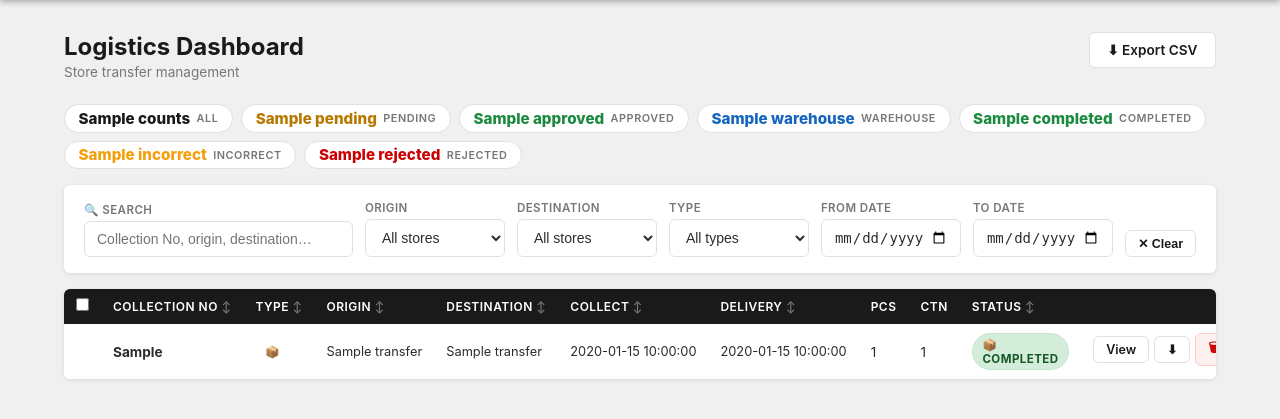
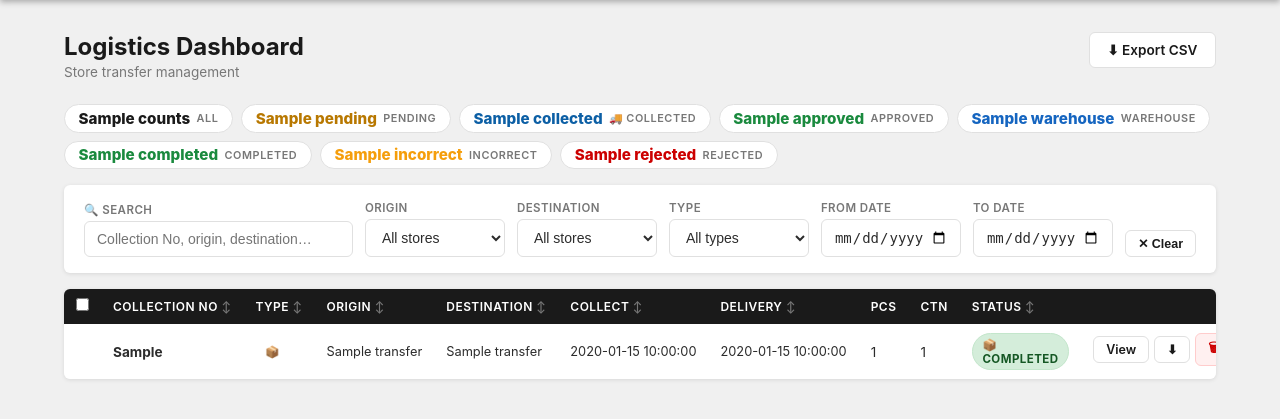
Before and after one commit to JoaoAAMata/dashboard-logistic, a FastAPI app: template portal/templates/logistics.html in a window 1280 px wide. Shown: the part 52-471 px from the top of the page. Run offline with FastAPI, Linux system fonts and the light colour scheme; the template is opened without the code that fills it: most values are stand-ins (such as "Sample title", 1, 10 or a date in 2020).

Commit message:
feat: store can mark transfer as collected by transporter
- New status 'collected': store clicks button when transporter picks up items
- Button '🚚 Transporter Collected' appears on PENDING transfers in store dashboard
- Confirms with dialog before submitting; shows success alert after
- Logistics dashboard: new 'Collected' filter pill with blue count badge
- Transfer detail: shows 'Collected by transporter' status banner; approve/reject still available
- Only the originating store can mark their own pending transfer as collected

Co-Authored-By: Claude Sonnet 4.6 <noreply@anthropic.com>

```diff
--- a/portal/main.py
+++ b/portal/main.py
@@ -296,6 +296,7 @@ async def logistics_dashboard(request: Request, status: str = ""):
     counts = {
         "all":       len(all_transfers),
         "pending":   sum(1 for t in all_transfers if t["status"] == "pending"),
+        "collected": sum(1 for t in all_transfers if t["status"] == "collected"),
         "approved":  sum(1 for t in all_transfers if t["status"] == "approved"),
         "warehouse": sum(1 for t in all_transfers if t["status"] == "warehouse"),
         "rejected":  sum(1 for t in all_transfers if t["status"] == "rejected"),
@@ -406,6 +407,21 @@ async def reject(request: Request, tid: int, reason: str = Form("")):
         return RedirectResponse("/login")
     database.update_transfer_status(tid, "rejected", reason)
     return RedirectResponse(f"/logistics/transfer/{tid}?rejected=1", status_code=302)
+
+
+@app.post("/store/transfer/{tid}/mark-collected")
+async def store_mark_collected(request: Request, tid: int):
+    """Store confirms the transporter has collected the items."""
+    s = get_session(request)
+    if not s or s["is_admin"] or s.get("is_transporter"):
+        return RedirectResponse("/login")
+    # Only allow if transfer belongs to this store and is still pending
+    transfer = database.get_transfer_detail(tid)
+    if not transfer or transfer["from_store_id"] != s["store_id"]:
+        return RedirectResponse("/store")
+    if transfer["status"] == "pending":
+        database.update_transfer_status(tid, "collected")
+    return RedirectResponse("/store?collected=1", status_code=302)
 
 
 @app.post("/store/transfer/{tid}/receipt")
--- a/portal/templates/logistics.html
+++ b/portal/templates/logistics.html
@@ -21,6 +21,10 @@
   <a href="/logistics?status=pending" class="status-pill pill-pending {% if active_filter == 'pending' %}pill-active{% endif %}">
     <span class="pill-count">{{ counts.pending }}</span>
     <span class="pill-label">Pending</span>
+  </a>
+  <a href="/logistics?status=collected" class="status-pill pill-collected {% if active_filter == 'collected' %}pill-active{% endif %}">
+    <span class="pill-count">{{ counts.collected }}</span>
+    <span class="pill-label">🚚 Collected</span>
   </a>
   <a href="/logistics?status=approved" class="status-pill pill-approved {% if active_filter == 'approved' %}pill-active{% endif %}">
     <span class="pill-count">{{ counts.approved }}</span>
@@ -152,6 +156,7 @@
         <td>
           <span class="badge badge-{{ t.status }}">
             {% if t.status == 'pending' %}⏳ Pending
+            {% elif t.status == 'collected' %}🚚 Collected
             {% elif t.status == 'approved' %}✅ Approved
             {% elif t.status == 'warehouse' %}🏭 Warehouse
             {% elif t.status == 'completed' %}📦 Completed
@@ -227,12 +232,14 @@
 .pill-active .pill-count                  { color: #fff !important; }
 
 /* Colour accents (border + count colour when NOT active) */
-.pill-pending  .pill-count { color: #b87800; }
-.pill-approved .pill-count { color: var(--green); }
+.pill-pending   .pill-count { color: #b87800; }
+.pill-collected .pill-count { color: #0c5fa5; }
+.pill-approved  .pill-count { color: var(--green); }
 .pill-warehouse .pill-count { color: #1565c0; }
 .pill-completed .pill-count { color: var(--green); }
 .pill-incorrect .pill-count { color: #f59e0b; }
 .pill-rejected  .pill-count { color: var(--red); }
+.badge-collected { background:#e8f4fd; color:#0c5fa5; border:1px solid #b8d9f5; padding:.2rem .5rem; border-radius:4px; font-size:.75rem; font-weight:600; }
 
 /* Filter bar */
 .filter-bar { padding:1rem 1.25rem; margin-bottom:1rem; }
--- a/portal/templates/transfer_detail.html
+++ b/portal/templates/transfer_detail.html
@@ -31,12 +31,13 @@
 <div class="status-banner status-{{ transfer.status }}">
   <strong>Status:</strong>
   {% if transfer.status == 'pending' %}⏳ Pending — awaiting review
+  {% elif transfer.status == 'collected' %}🚚 Collected by transporter — awaiting logistics review
   {% elif transfer.status == 'approved' %}✅ Approved
   {% else %}❌ Rejected{% if transfer.rejection_reason %} — {{ transfer.rejection_reason }}{% endif %}
   {% endif %}
 </div>
 
-{% if transfer.status == 'pending' %}
+{% if transfer.status in ('pending', 'collected') %}
 <div class="action-bar">
   <form method="post" action="/logistics/transfer/{{ transfer.id }}/approve" style="display:inline">
     <button type="submit" class="btn btn-success">✅ Approve</button>
```
Also changed, not shown: portal/templates/store_dashboard.html (+15 -3 lines).
